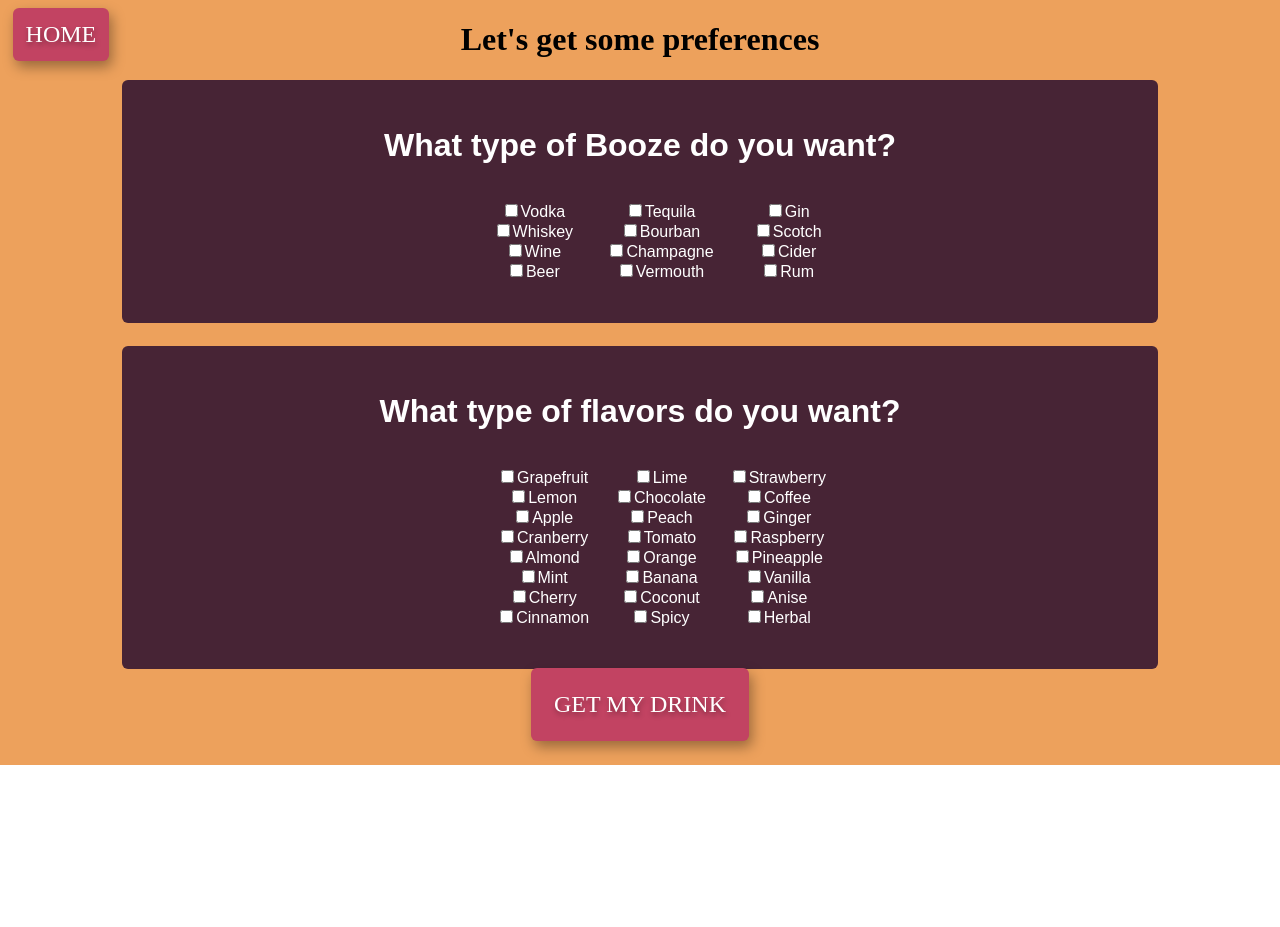
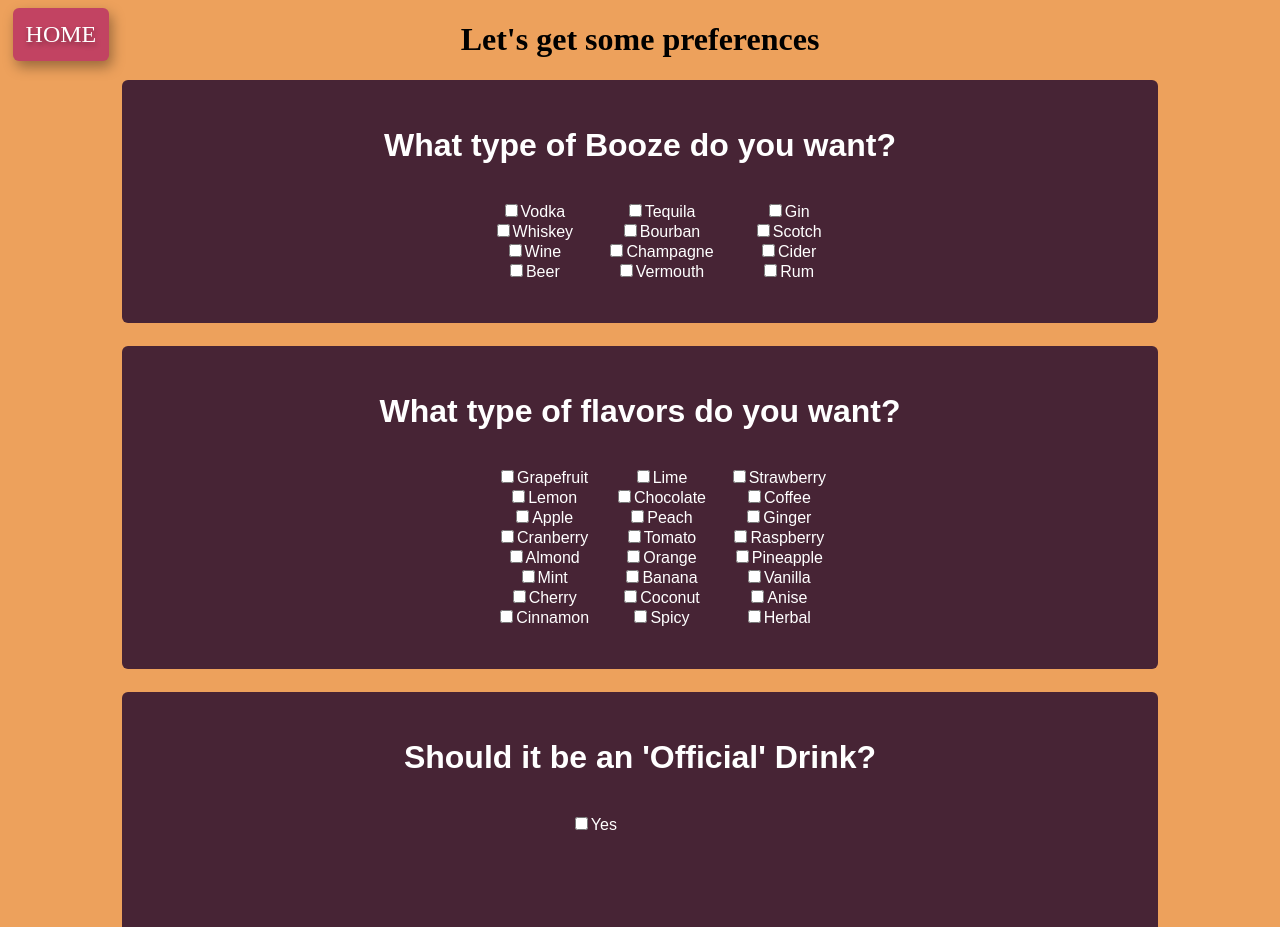
Before and after one commit to BlueNealis/what-should-I-order, a Next.js app: page /drinkPreference/form in a window 1280 px wide. Shown: the top 927 px of the page. Before the commit the page ends 800 px from the top, so only its background shows below. Built offline with nearby package versions, Linux system fonts and the light colour scheme; a web font is replaced by a local one.

Commit message:
Add IBA option to form

```diff
--- a/components/promptBox/promptBox.js
+++ b/components/promptBox/promptBox.js
@@ -1,7 +1,7 @@
 import styles from './promptBox.module.scss'
 
 
-export const PromptBox = ({prompt, options, handleClick, id}) => {
+export const PromptBox = ({prompt, options, value, handleClick, id}) => {
   const optionKeys = Object.keys(options)
   return(
     <div className={styles.promptBox} key={id} autocomplete="off">
@@ -13,7 +13,7 @@ export const PromptBox = ({prompt, options, handleClick, id}) => {
           <label key={`${option}-label`}>
         <input
         name={id}
-        value={option}
+        value={value ? value : option}
         type={"checkbox"}
         checked={options[option].state}
         onChange={(e) => handleClick(e)}
--- a/pages/drinkPreference/form.js
+++ b/pages/drinkPreference/form.js
@@ -13,6 +13,7 @@ export default function Form() {
   const [alcoholType, setAlcoholType] = useState(alcohols)
   const [formData, setFormData] = useState([])
   const [promptKey, setPromptKey] = useState(Date.now)
+  const [ibaStatus, setIbaStatus] = useState(false)
   const route = useRouter()
 
   useEffect(() => {
@@ -21,24 +22,28 @@ export default function Form() {
   },[])
 
   const handleChange = (e) => {
-    if(e.target.name === "alcoholType") {
+    if (e.target.name === "alcoholType") {
       let newState = alcoholType
       newState[e.target.value].state = !newState[e.target.value].state
       updateFormChoices("alcoholType", e.target.value)
       setAlcoholType(newState)
       setPromptKey(Date.now)
-    }else if(e.target.name === "flavor") {
-      var newState = allFlavors
+    }else if (e.target.name === "flavor") {
+      let newState = allFlavors
       newState[e.target.value].state = !newState[e.target.value].state
       updateFormChoices("flavor", e.target.value)
       setAllFlavors(newState)
+      setPromptKey(Date.now)
+    }else if (e.target.name === "IBA") {
+      updateFormChoices("IBA", e.target.value)
+      setIbaStatus(!ibaStatus)
       setPromptKey(Date.now)
     }
   }
 
   const updateFormChoices = (promptType, value) => {
     let newForm = formData
-    newForm.includes(value)? newForm.splice(oldForm.indexOf(value, 1)) : newForm.push(value)
+    newForm.includes(value)? newForm.splice(newForm.indexOf(value, 1)) : newForm.push(value)
     setFormData(newForm)
   }
 
@@ -75,13 +80,14 @@ export default function Form() {
         handleClick={handleChange}
         id={"flavor"}/>
 
-      {  // <PromptBox
-        // key={promptKey+4}
-        // prompt={"Should it be an 'Official' Drink?"}
-        // options={{Yes: false, Nah: false}}
-        // handleClick={handleChange}
-        // id={"IBA"}/>
-      }
+        <PromptBox
+        key={promptKey+4}
+        prompt={"Should it be an 'Official' Drink?"}
+        options={{Yes:{state: ibaStatus}}}
+        value={"iba"}
+        handleClick={handleChange}
+        id={"IBA"}/>
+
           <button onClick={handleSubmit} className={styles.drinkButton}>Get My Drink</button>
       </form>
     </div>
--- a/pages/index.js
+++ b/pages/index.js
@@ -22,7 +22,7 @@ export default function Home() {
         <button className={styles.button}>Give Me a Random One!</button>
       </Link>
       <Link href='drinkPreference/form'>
-        <button className={styles.button}>I have some preferences...</button>
+        <button className={styles.button}>I have some preferences</button>
       </Link>
       </div>
     </div>
```
Also changed, not shown: components/detailView/detailView.js (+8 -1 lines).
